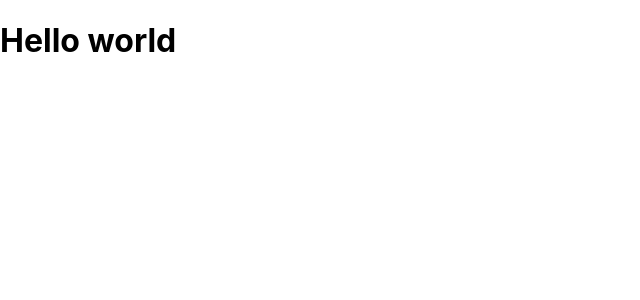
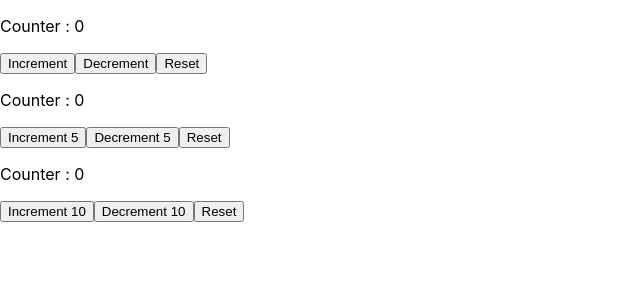
Before and after one commit to RumanBhuiyan/React-Hooks-Notes, a React (Create React App) app: page / in a window 1280 px wide. Shown: the top 300 px of the page, without its empty margins (0-640 px from the left). Built offline with nearby package versions, Linux system fonts and the light colour scheme; the HTML template or start-up script is replaced by a standard one.

Commit message:
useReducer + useContext = Redux

```diff
--- a/src/App.js
+++ b/src/App.js
@@ -1,9 +1,45 @@
-import React  from "react";
+import React,{useReducer}  from "react";
+import Counter from "./Components/Counter";
+import CounterThree from "./Components/CounterThree";
+import CounterTwo from "./Components/CounterTwo";
+
+// though useState & useReducer hook are made for state management but useState
+// hook is mainly used for local state management like Number,Boolean,Array type
+// on the other hand useReducer hook is used for complex state management like
+// global state management and working with object and multiple actions on them etc
+// useReducer + useContext = Redux (it is said)
+
+// step-01 : create a global state first
+const globalState = {
+  globalCounter : 0
+}
+// step-02 : create a reducer to pass into children to give the ability to modify state
+const globalReducer = (state,action) => {
+  switch(action.type){
+    case 'increment':
+      return {globalCounter : state.globalCounter + action.payload}
+    case 'decrement':
+      return {globalCounter : state.globalCounter - action.payload}
+    case 'reset':
+      return globalState
+    default :
+      return state
+  }
+}
+// step-03 : create a context to pass the state to children
+export const Globalcontext = React.createContext()
 
 function App() {
+  // step-04 : destructure state & dispatch to pass to children
+  const [state,dispatch] = useReducer(globalReducer,globalState)
+
   return (
     <div >
-      <h1>Hello world</h1>
+     <Counter/>
+     <CounterTwo />
+     <Globalcontext.Provider value={{parentState:state,parentDispatch:dispatch}}>
+       <CounterThree />
+     </Globalcontext.Provider>
     </div>
   );
 }
--- /dev/null
+++ b/src/Components/Counter.js
@@ -0,0 +1,33 @@
+import React,{useReducer} from 'react'
+
+// step-01 : create your initialState first
+const initialState = 0
+// step-02 : create reducer function secondly
+const reducer = (state,action) =>{
+    switch (action){
+        case 'increment' :
+            return state + 1
+        case 'decrement' :
+            return state - 1
+        case 'reset' :
+            return initialState
+        default :
+            return state
+    }
+}
+
+function Counter() {
+    // step-03 : destructure store from initialState and dispatch from reducer
+    const [store, dispatch] = useReducer(reducer, initialState)
+
+    return (
+        <div>
+           <p>Counter : {store}</p>
+           <button onClick={()=>dispatch('increment')}>Increment</button>
+           <button onClick={()=>dispatch('decrement')}>Decrement</button>
+           <button onClick={()=>dispatch('reset')}>Reset</button>
+        </div>
+    )
+}
+
+export default Counter
--- /dev/null
+++ b/src/Components/CounterThree.js
@@ -0,0 +1,19 @@
+import React,{useContext} from 'react'
+import { Globalcontext } from '../App'
+
+
+function CounterThree() {
+    // step-05 : destructure parent state & parent dispatch to use
+   const {parentState,parentDispatch } = useContext(Globalcontext)
+
+    return (
+        <div>
+           <p>Counter : {parentState.globalCounter}</p>
+           <button onClick={()=>parentDispatch({type:'increment',payload:10})}>Increment 10</button>
+           <button onClick={()=>parentDispatch({type:'decrement',payload:10})}>Decrement 10</button>
+           <button onClick={()=>parentDispatch({type:'reset'})}>Reset</button>
+        </div>
+    )
+}
+
+export default CounterThree
--- /dev/null
+++ b/src/Components/CounterTwo.js
@@ -0,0 +1,35 @@
+import React,{useReducer} from 'react'
+
+// step-01 : create your initialState Object first
+const initialState = {
+    counter : 0
+}
+// step-02 : create reducer function secondly
+const reducer = (state,action) =>{
+    switch (action.type){
+        case 'increment' :
+            return {counter: state.counter + action.payload}
+        case 'decrement' :
+            return {counter: state.counter - action.payload}
+        case 'reset' :
+            return initialState
+        default :
+            return state
+    }
+}
+
+function CounterTwo() {
+    // step-03 : destructure store from initialState and dispatch from reducer
+    const [store, dispatch] = useReducer(reducer, initialState)
+
+    return (
+        <div>
+            <p>Counter : {store.counter}</p>
+           <button onClick={()=>dispatch({type:'increment',payload:5})}>Increment 5</button>
+           <button onClick={()=>dispatch({type:'decrement',payload:5})}>Decrement 5</button>
+           <button onClick={()=>dispatch({type:'reset'})}>Reset</button>
+        </div>
+    )
+}
+
+export default CounterTwo
```
